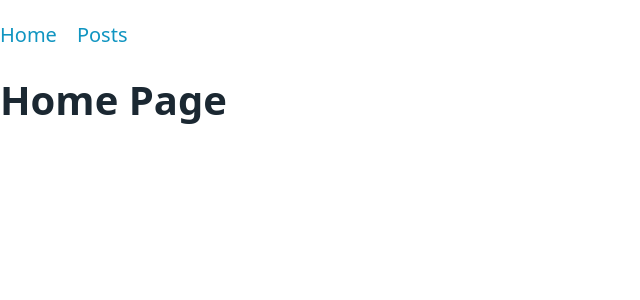
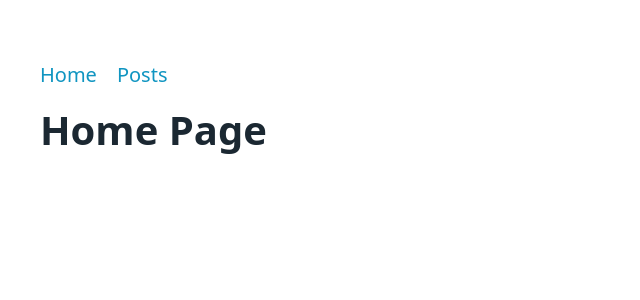
Before and after one commit to jakestolarsky/learn-sveltekit-joyofcode, a SvelteKit app: page / in a window 1280 px wide. Shown: the top 300 px of the page, without its empty margins (0-640 px from the left). Built offline with nearby package versions, Linux system fonts and the light colour scheme.

Commit message:
layout of nav

```diff
--- /dev/null
+++ b/src/app.css
@@ -0,0 +1,8 @@
+body {
+	padding: 2rem;
+}
+
+h1 {
+	line-height: 1;
+	text-transform: capitalize;
+}
--- a/src/routes/+layout.svelte
+++ b/src/routes/+layout.svelte
@@ -1,3 +1,7 @@
+<script lang="ts">
+	import '../app.css';
+</script>
+
 <nav>
 	<ul>
 		<li>
```
